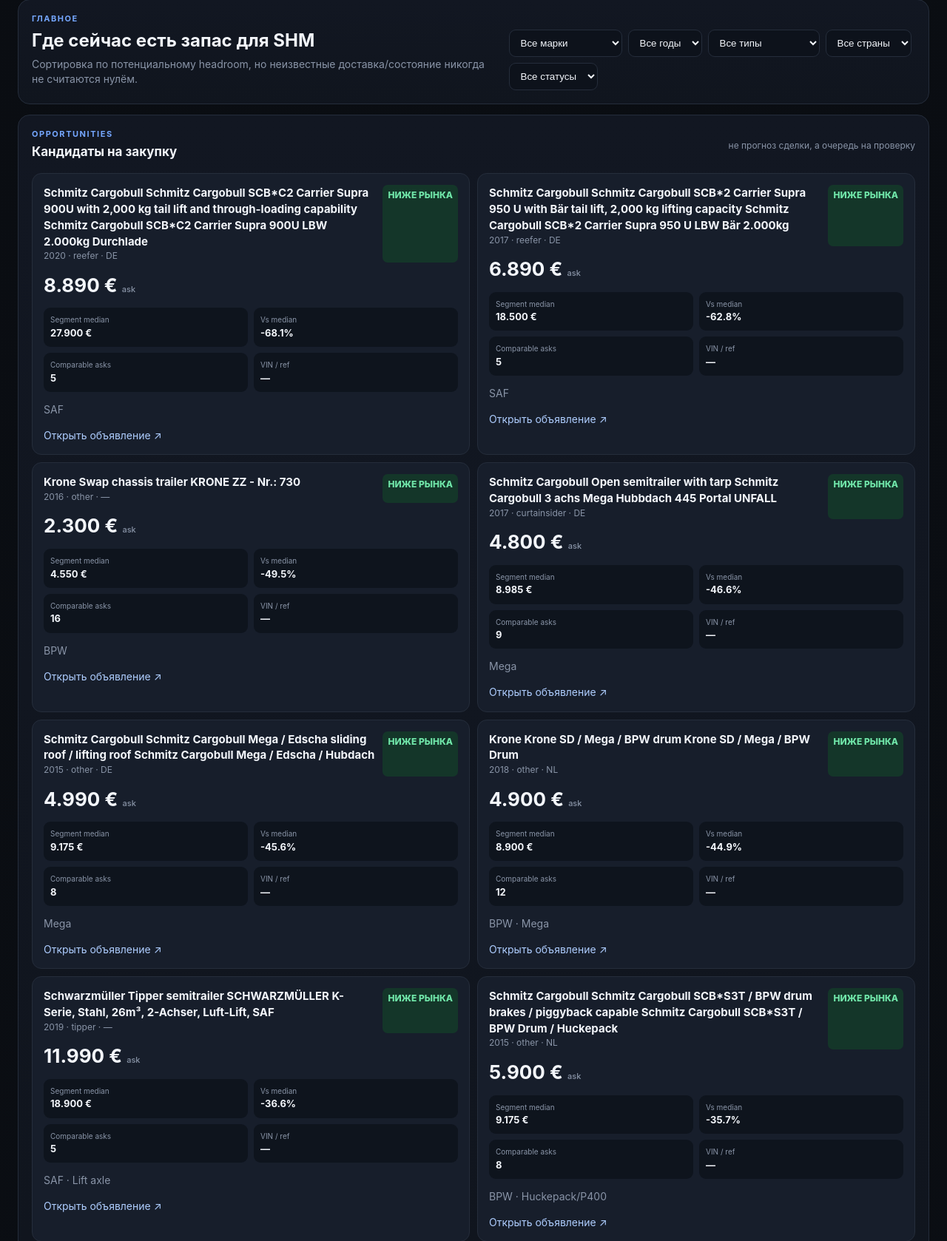
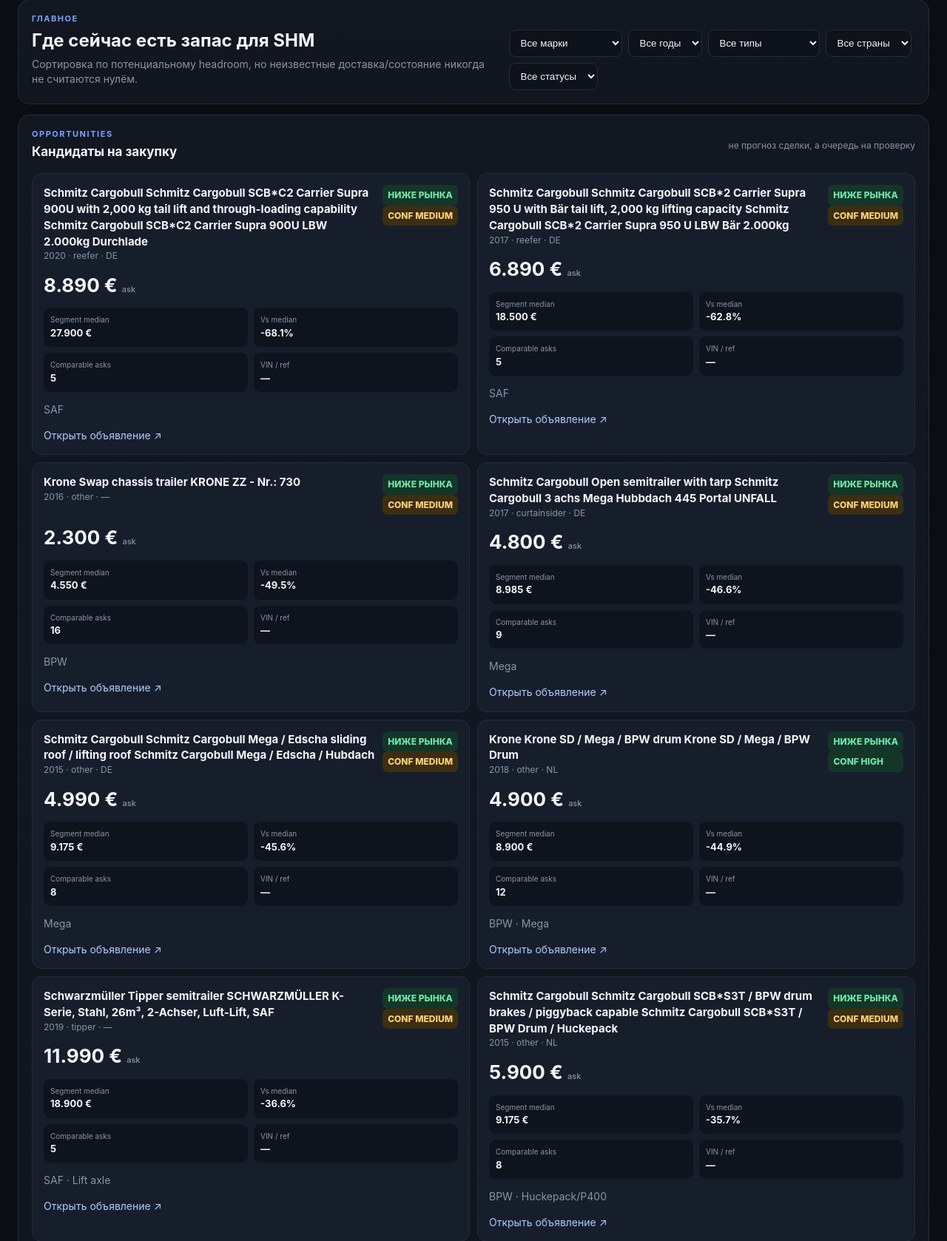
Before and after one commit to Muza-code/shmhandelvin, a Flask app: page / in a window 1280 px wide. Shown: the part 275-1953 px from the top of the page at 74% size. Run offline with Flask 3, Linux system fonts and the light colour scheme.

Commit message:
ui: show evidence confidence on opportunities

```diff
--- a/templates/market_center.html
+++ b/templates/market_center.html
@@ -97,6 +97,18 @@ function badge(status){
   const labels={interesting:'НИЖЕ РЫНКА',check:'ПРОВЕРИТЬ',expensive:'ВЫШЕ РЫНКА',unknown:'НЕТ ОЦЕНКИ'};
   return '<span class="badge '+esc(status||'unknown')+'">'+(labels[status]||labels.unknown)+'</span>';
 }
+function confidence(x){
+  const m=marketContext(x);
+  let score=0;
+  if((m.n||0)>=10) score+=2; else if((m.n||0)>=5) score+=1;
+  if(x.construction_year!=null) score+=2; else if(x.year_basis) score+=1;
+  if(x.tax_basis) score+=1;
+  if(x.vin||x.vin_ref) score+=1;
+  if((x.features||[]).length>=2) score+=1;
+  if(score>=6) return {label:'HIGH',cls:'interesting'};
+  if(score>=3) return {label:'MEDIUM',cls:'check'};
+  return {label:'LOW',cls:'unknown'};
+}
 function marketContext(x){
   const seg=(data.segments||[]).find(s=>s.brand===x.brand && String(s.year)===String(x.year) && (s.body_type||'other')===(x.body_type||'other'));
   const ask=x.price_original;
@@ -136,7 +148,7 @@ function render(){
     }).slice(0,8);
   document.getElementById('opportunities').innerHTML=opp.map(x=>`
     <article class="deal-card">
-      <div class="deal-top"><div><b>${esc(x.brand)} ${esc(x.model||'')}</b><span>${esc(x.year||'—')} · ${esc(x.body_type||'other')} · ${esc(x.country||'—')}</span></div>${badge(x._market.status)}</div>
+      <div class="deal-top"><div><b>${esc(x.brand)} ${esc(x.model||'')}</b><span>${esc(x.year||'—')} · ${esc(x.body_type||'other')} · ${esc(x.country||'—')}</span></div><div>${badge(x._market.status)} <span class="badge ${confidence(x).cls}">CONF ${confidence(x).label}</span></div></div>
       <div class="deal-price">${euro(x.price_net_eur)} <small>ask</small></div>
       <div class="deal-grid">
         <div><span>Segment median</span><b>${euro(x._market.median)}</b></div>
```
